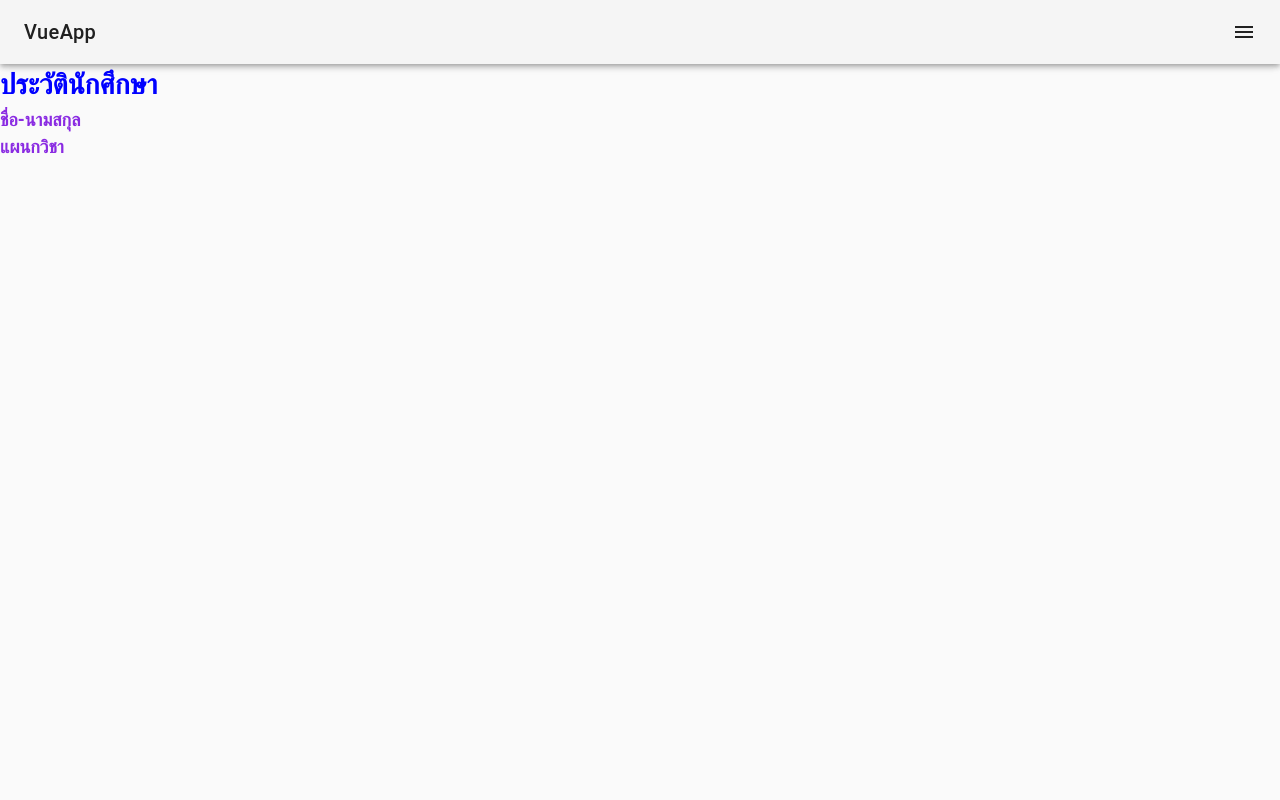
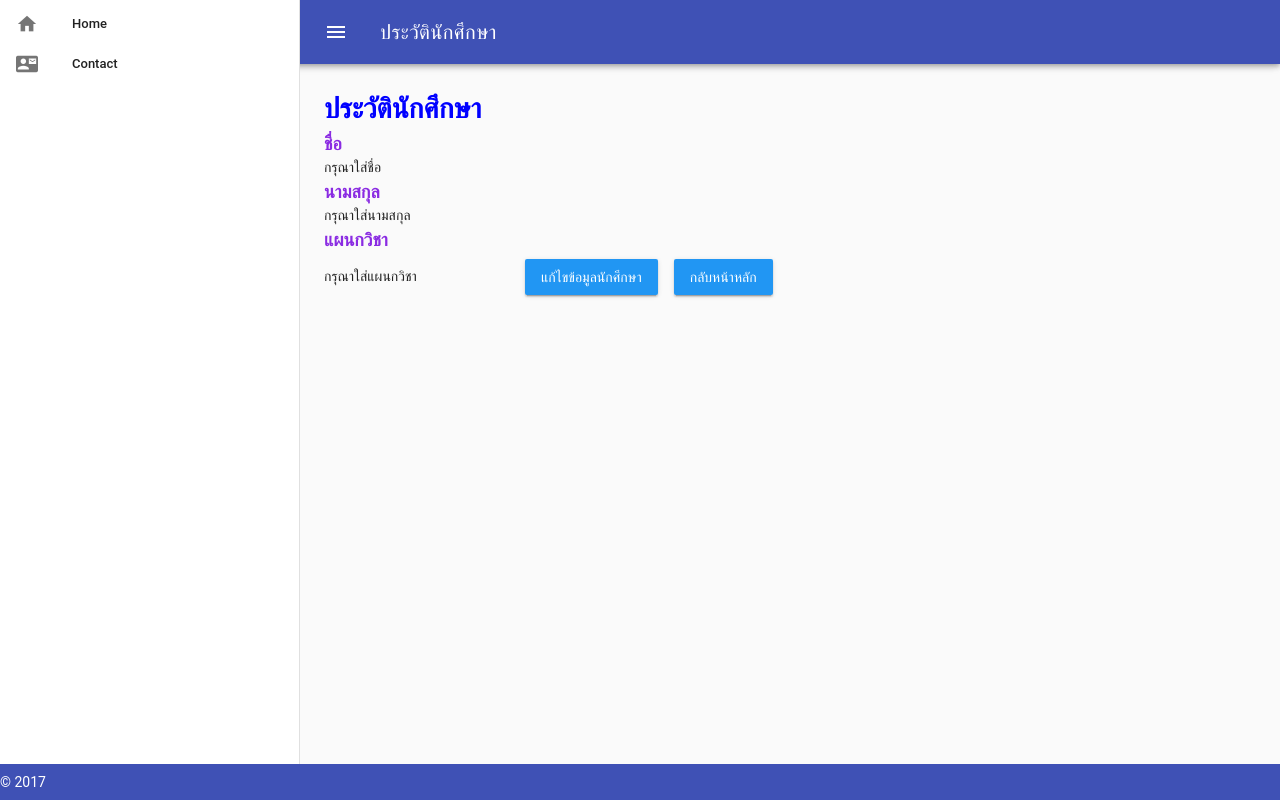
Before and after one commit to khuansk120/stprofile, a Nuxt app: page /stview in a window 1280 px wide. Built offline with nearby package versions, Linux system fonts and the light colour scheme; no server answers.

Commit message:
viewandlayout

```diff
--- /dev/null
+++ b/layouts/stvie.vue
@@ -0,0 +1,67 @@
+<template>
+    <v-app id="inspire">
+    <v-navigation-drawer
+      fixed
+      v-model="drawer"
+      app
+    >
+      <v-list dense>
+        <v-list-tile>
+          <v-list-tile-action>
+            <v-icon>home</v-icon>
+          </v-list-tile-action>
+          <v-list-tile-content>
+            <v-list-tile-title>Home</v-list-tile-title>
+          </v-list-tile-content>
+        </v-list-tile>
+        <v-list-tile>
+          <v-list-tile-action>
+            <v-icon>contact_mail</v-icon>
+          </v-list-tile-action>
+          <v-list-tile-content>
+            <v-list-tile-title>Contact</v-list-tile-title>
+          </v-list-tile-content>
+        </v-list-tile>
+      </v-list>
+    </v-navigation-drawer>
+    <v-toolbar color="indigo" dark fixed app>
+      <v-toolbar-side-icon @click.stop="drawer = !drawer"></v-toolbar-side-icon>
+      <v-toolbar-title>ประวัตินักศึกษา</v-toolbar-title>
+    </v-toolbar>
+    <v-content>
+      <v-container fluid fill-height>
+        <v-layout
+
+        >
+        <nuxt></nuxt>
+          <!-- <v-flex text-xs-center>
+            <v-tooltip left>
+              <v-btn icon large :href="source" target="_blank" slot="activator">
+                <v-icon large>code</v-icon>
+              </v-btn>
+              <span>Source</span>
+            </v-tooltip>
+            <v-tooltip right>
+              <v-btn icon large href="https://codepen.io/johnjleider/pen/rJdVMq" target="_blank" slot="activator">
+                <v-icon large>mdi-codepen</v-icon>
+              </v-btn>
+              <span>Codepen</span>
+            </v-tooltip>
+          </v-flex> -->
+        </v-layout>
+      </v-container>
+    </v-content>
+    <v-footer color="indigo" app>
+      <span class="white--text">&copy; 2017</span>
+    </v-footer>
+  </v-app>
+</template>
+<script>
+export default {
+  data(){
+      return{
+          drawer: true,
+      }
+  }
+}
+</script>
--- a/pages/stview.vue
+++ b/pages/stview.vue
@@ -1,10 +1,49 @@
 <template>
 <div>
   <h1 class="header">ประวัตินักศึกษา</h1>
-  <h1 class="text1">ชื่อ-นามสกุล</h1>
-  <h1 class="text1">แผนกวิชา</h1>
+  <h1 class="text1">ชื่อ</h1><input type="text" :value="fname">
+  <h1 class="text1">นามสกุล</h1><input type="text" :value="lname">
+  <h1 class="text1">แผนกวิชา</h1><input type="text" :value="dname">
+      <nuxt-link to="/pageEdit.vue"><v-btn
+      color="info"
+      :loading="loading4"
+      @click.native="loader = 'loading4'"
+      :disabled="loading4"
+    >
+      แก้ไขข้อมูลนักศึกษา
+      <span slot="loader" class="custom-loader">
+        <v-icon light>cached</v-icon>
+      </span>
+    </v-btn></nuxt-link>
+          <nuxt-link to="/linkdata"><v-btn
+      color="info"
+      :loading="loading4"
+      @click.native="loader = 'loading4'"
+      :disabled="loading4"
+    >
+      กลับหน้าหลัก
+      <span slot="loader" class="custom-loader">
+        <v-icon light>cached</v-icon>
+      </span>
+    </v-btn></nuxt-link>
+  <!-- <nuxt></nuxt>  -->
   </div>
 </template>
+<script>
+export default {
+  data(){
+    return{
+      fname:'กรุณาใส่ชื่อ',
+      lname:'กรุณาใส่นามสกุล',
+      dname:'กรุณาใส่แผนกวิชา',
+          }
+    },
+    layout: 'stvie',
+
+
+}
+</script>
+
 <style scoped>
 .header{
   font-size: 28px;color: blue;
```
